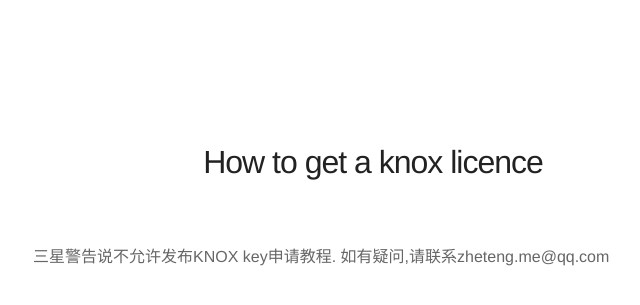
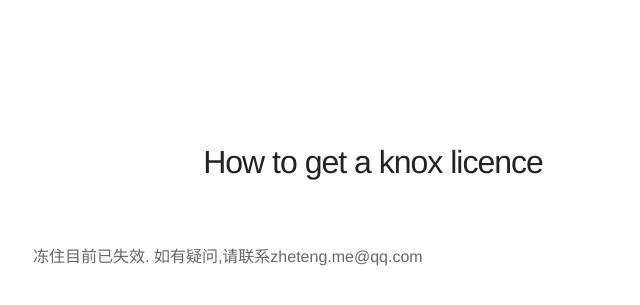
Before and after one commit to junyuecao/junyuecao.github.io, a Jekyll site: the page built from knox-cn.md, in a window 1280 px wide. Shown: the top 305 px of the page, without its empty margins (267-907 px from the left). Built offline with Jekyll 4.4.1, drawn with Linux system fonts in a browser that asks for light colours; nearby versions of some CDN libraries; comment, search, counter and statistics services are not loaded.

Commit message:
Update knox-cn.md

```diff
--- a/knox-cn.md
+++ b/knox-cn.md
@@ -7,7 +7,7 @@ permalink: knox-cn/
 footer, .ds-thread, .main-nav {display:none;}
 </style>
 
-三星警告说不允许发布KNOX key申请教程. 如有疑问,请联系zheteng.me@qq.com
+冻住目前已失效. 如有疑问,请联系zheteng.me@qq.com
 
 {% comment %}
 
```
